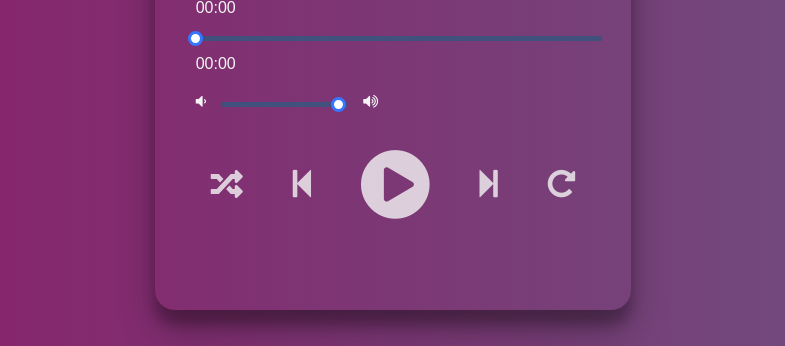
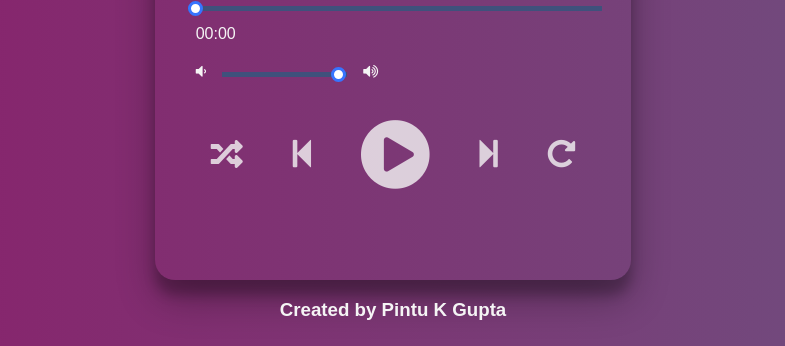
Before and after one commit to pintukrgupta/MusicPlayer.github.io, a plain HTML site: page index.html in a window 1280 px wide. Shown: the part 454-800 px from the top of the page, without its empty margins (247-1032 px from the left). Drawn offline with Linux system fonts and the light colour scheme.

Commit message:
Hosting as a github

```diff
--- a/index.html
+++ b/index.html
@@ -62,6 +62,7 @@
             <!-- <p>Pintu Kumar Gupta</p>
             <h1>Form creation </h1>  -->
         </div>
+        <h3> Created by Pintu K Gupta </h3>
     </div>
 </body>
 </html>
```
